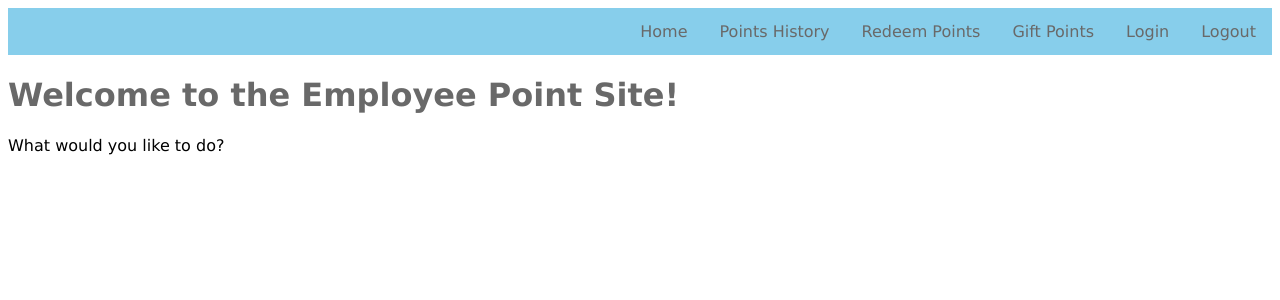
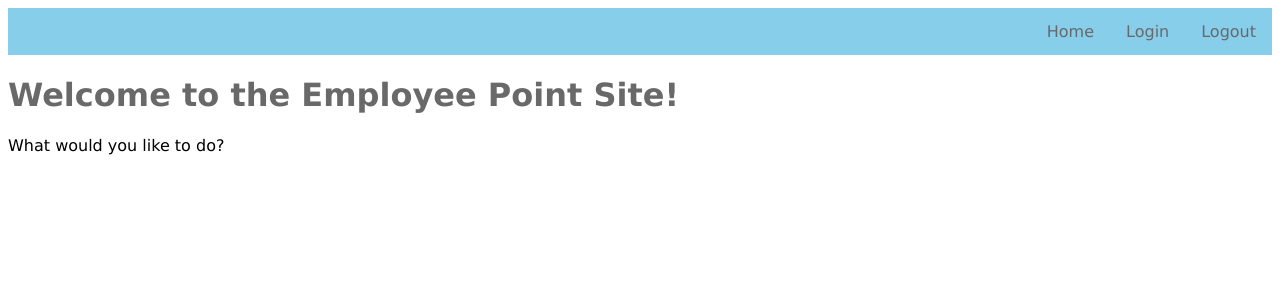
Before and after one commit to MartinKBeck/DBMProjectDeploy, a Django app: template dbmsite/points/templates/points/hub.html in a window 1280 px wide. Shown: the top 300 px of the page. Run offline with Django 3.2, Linux system fonts and the light colour scheme; the template is opened without the code that fills it, so the values that code supplies are empty; parts of the project's set-up code (start-up, migrations or seed data) failed here and were passed over.

Commit message:
Cleaning up Hub area, created functionality that receives users specific input from user_history page

```diff
--- a/dbmsite/points/templates/layout.html
+++ b/dbmsite/points/templates/layout.html
@@ -7,9 +7,12 @@
 		<ul>
 			<li><a href="/">Logout</a>
 			<li><a href="/login">Login</a>
+
+			{% if admin == 0 %}
 			<li><a href="/send">Gift Points</a>
 			<li><a href="/redeem">Redeem Points</a>
 			<li><a href="/userhistory">Points History</a>
+			{% endif %}
 
 			{% if admin == 1 %}
 			<li><a href="/reset">Reset Points</a>
--- a/dbmsite/points/templates/points/hub.html
+++ b/dbmsite/points/templates/points/hub.html
@@ -9,15 +9,4 @@
 
 <p1>What would you like to do?</p1><br><br>
 
-{% if admin == 0 %}
-<a href = "{% url 'send' %}">Gift points</a> <br><br>
-<a href = "{% url 'redeem' %}">Redeem points</a><br><br>
-<a href = "{% url 'userhistory' %}">Look at my point history</a><br><br>
-{% endif %}
-
-{% if admin == 1 %}
-<a href = "{% url 'reset' %}">Reset points</a><br>
-{% endif %}
-
-
 {% endblock %}
```
Also changed, not shown: dbmsite/points/views.py (+12 -7 lines).
